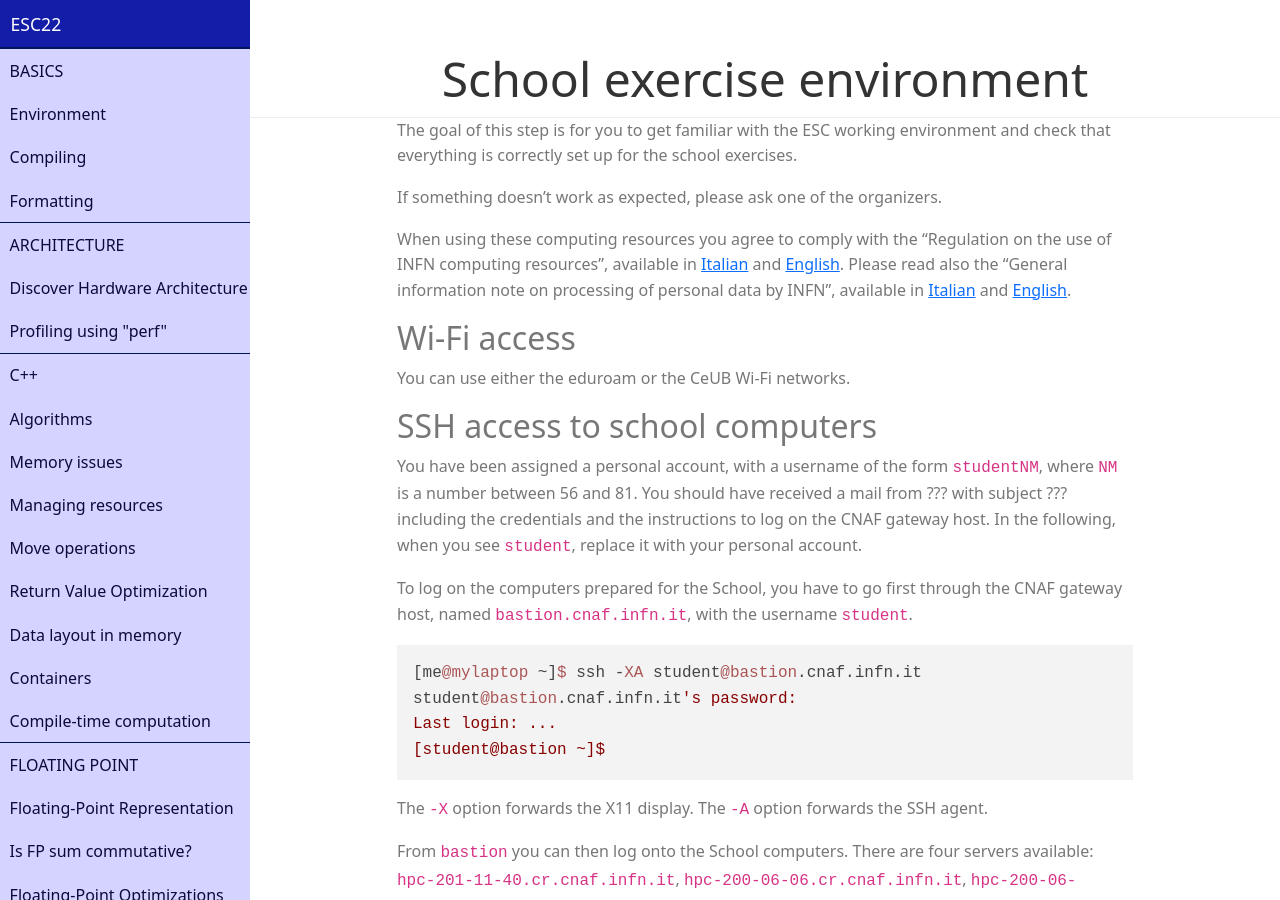
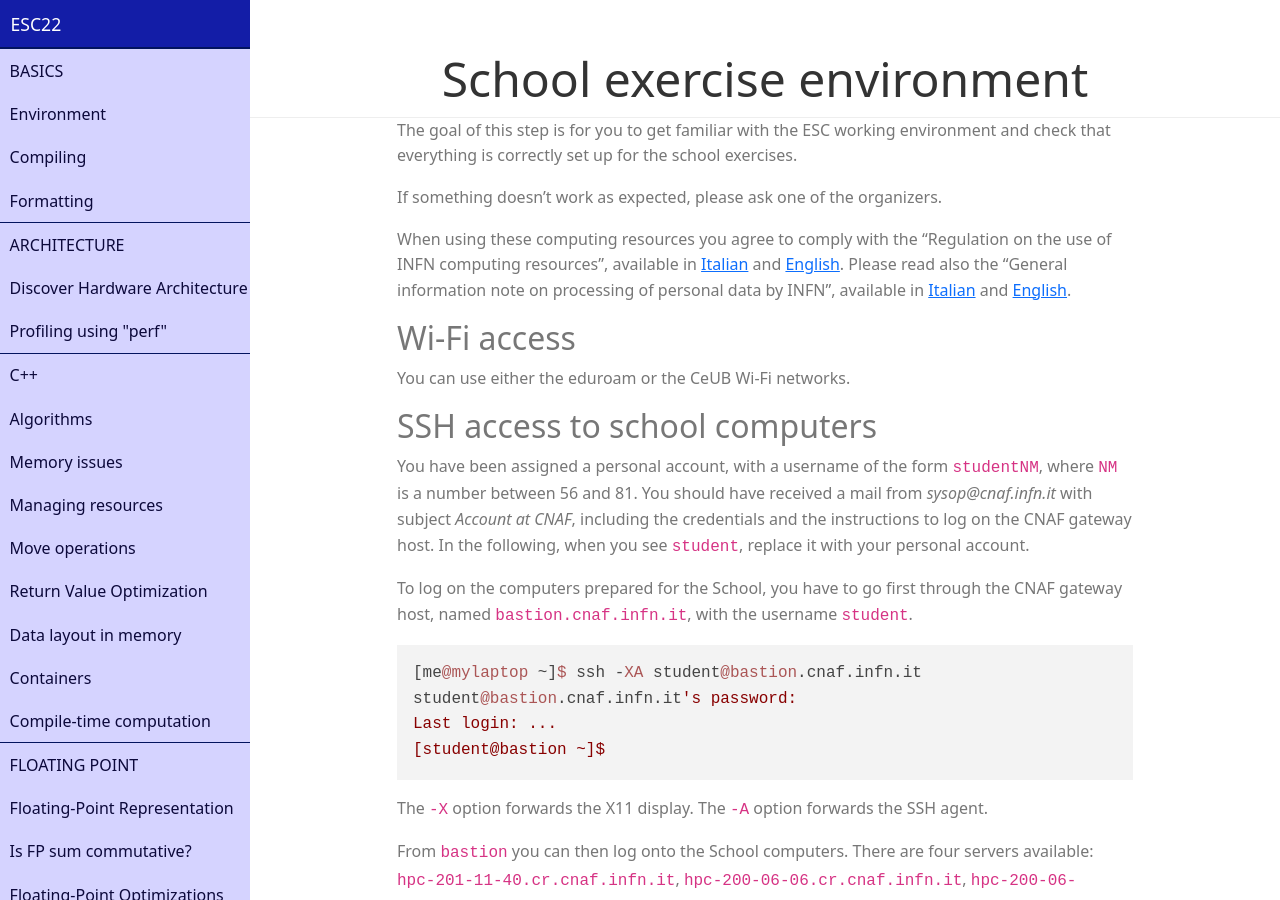
Before and after one commit to vargasa/ESC22, a Jekyll site: the page built from basic/environment.md, in a window 1280 px wide and 900 px high. Built offline with Jekyll 4.4.1, drawn with Linux system fonts in a browser that asks for light colours; nearby versions of some CDN libraries.

Commit message:
Add details about mail from cnaf

```diff
--- a/basic/environment.md
+++ b/basic/environment.md
@@ -29,9 +29,9 @@ You can use either the eduroam or the CeUB Wi-Fi networks.
 
 You have been assigned a personal account, with a username of the form
 `studentNM`, where `NM` is a number between 56 and 81. You should have received
-a mail from ??? with subject ??? including the credentials and the instructions
-to log on the CNAF gateway host. In the following, when you see `student`,
-replace it with your personal account.
+a mail from _sysop@cnaf.infn.it_ with subject _Account at CNAF_, including the
+credentials and the instructions to log on the CNAF gateway host. In the
+following, when you see `student`, replace it with your personal account.
 
 To log on the computers prepared for the School, you have to go first through
 the CNAF gateway host, named `bastion.cnaf.infn.it`, with the username
```
